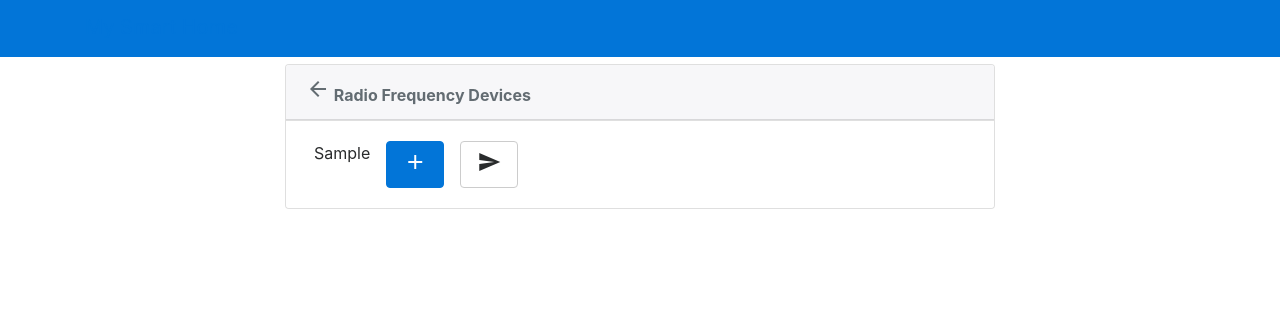
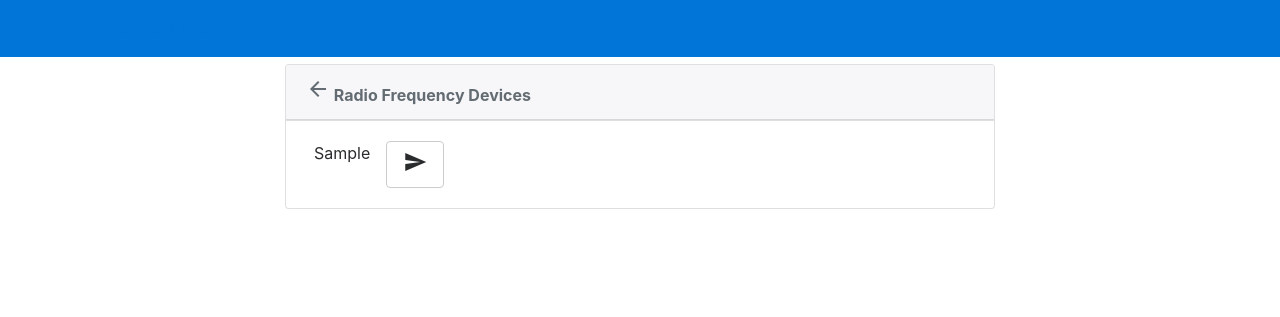
Before and after one commit to FHellmann/MLWTF, a Flask app: template app/templates/settings/rf_devices.html in a window 1280 px wide. Shown: the top 317 px of the page. Run offline with Flask 2, Linux system fonts and the light colour scheme; the template is opened without the code that fills it: most values are stand-ins (such as "Sample title", 1, 10 or a date in 2020); some libraries are stand-ins or nearby versions.

Commit message:
Remove add button
Will solve this another way in the user interface

```diff
--- a/app/templates/settings/rf_devices.html
+++ b/app/templates/settings/rf_devices.html
@@ -19,12 +19,6 @@
                                 <div class="p-2">
                                     <label title="rf_signal">{{ rf_signal }}</label>
                                 </div>
-                                <div class="ml-auto p-2">
-                                    <form role="form" method='POST' action="{{ url_for('settings.rf_device_add') }}">
-                                        <input name="rf_signal" type="hidden" value="{{ rf_signal }}">
-                                        <button class="btn btn-primary" type="submit" value="submit"><i class="material-icons md-24 md-dark">add</i></button>
-                                    </form>
-                                </div>
                                 <div class="p-2">
                                     <form role="form" method='POST' action="{{ url_for('settings.rf_device_test') }}">
                                         <input name="rf_signal" type="hidden" value="{{ rf_signal }}">
```
Also changed, not shown: app/settings/views.py (+0 -9 lines).
